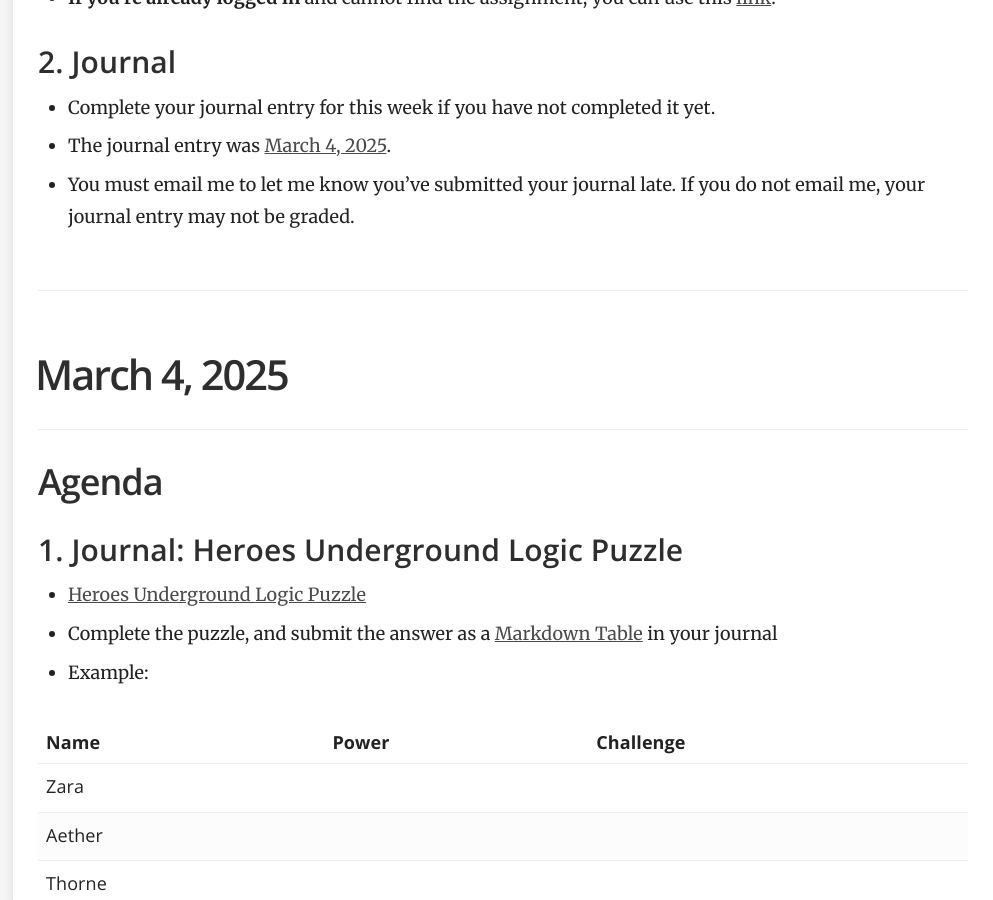
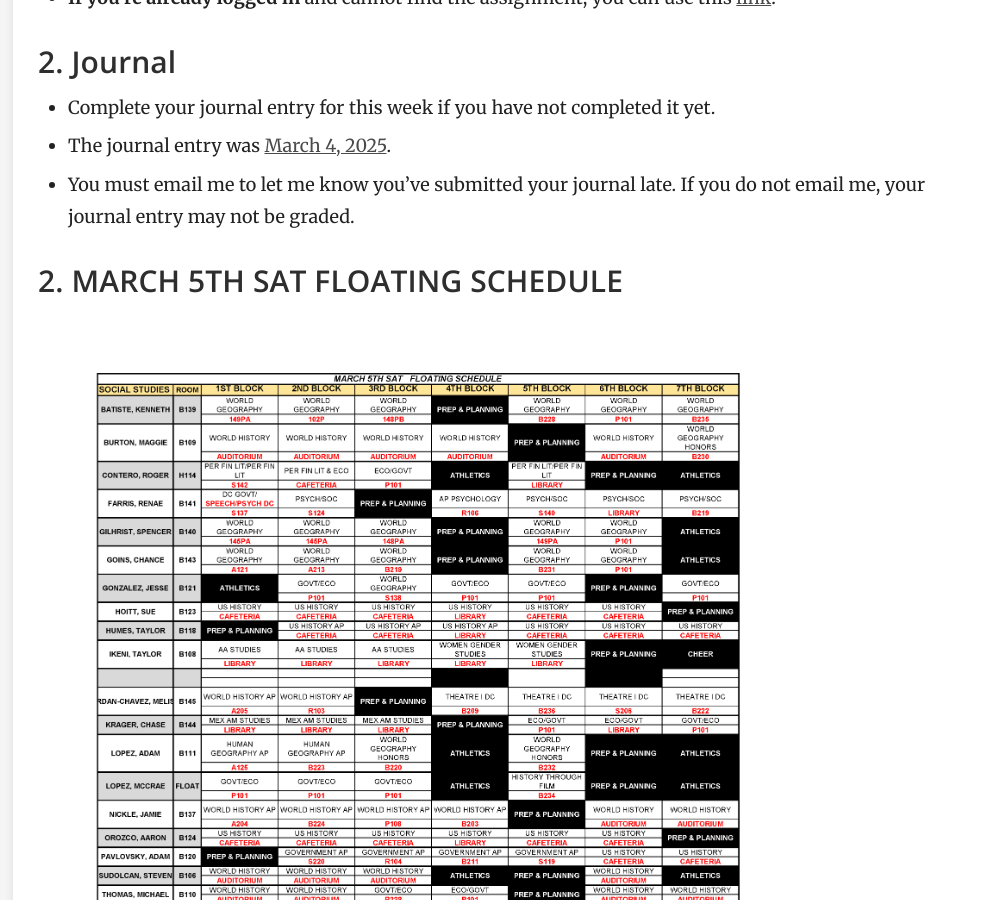
Before and after one commit to mswhitby/classroom, a Jekyll site: the page built from _docs/classes/1st.md, in a window 1280 px wide and 900 px high, scrolled down 719 px. Shown: the whole window, without its empty margins (287-1280 px from the left). Built offline with Jekyll 4.4.1, drawn with Linux system fonts in a browser that asks for light colours.

Commit message:
Updated lessons

```diff
--- a/_docs/classes/1st.md
+++ b/_docs/classes/1st.md
@@ -24,6 +24,10 @@ order: 1
 - Complete your journal entry for this week if you have not completed it yet.
 - The journal entry was [March 4, 2025](https://github.com/mswhitby/classroom/blob/main/_docs/resources/journal.md#march-3-2025).
 - You must email me to let me know you've submitted your journal late. If you do not email me, your journal entry may not be graded.
+
+### 2. MARCH 5TH SAT FLOATING SCHEDULE
+
+![alt text](../../media/MARCH_5TH_SAT_FLOATING_SCHEDULE.png)
 
 ----
 
```
Also changed, not shown: media/MARCH_5TH_SAT_FLOATING_SCHEDULE.png (added).
